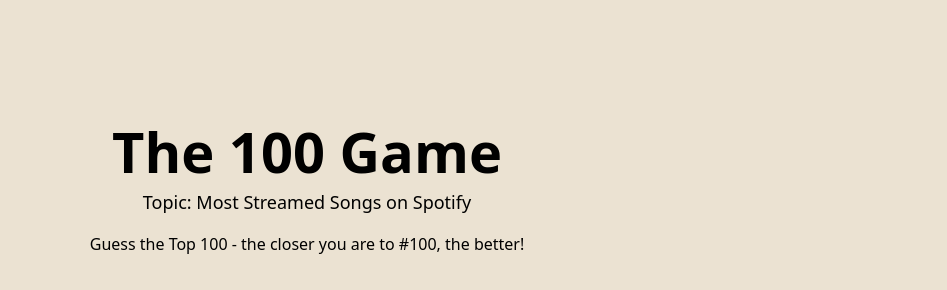
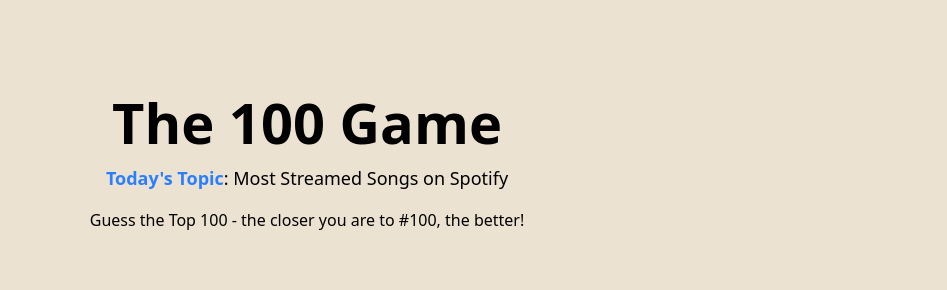
Before and after one commit to Ryzie2003/the100game, a React (Vite) app in the folder frontend/: page / in a window 1280 px wide. Shown: the top 290 px of the page, without its empty margins (333-1280 px from the left). Built offline with nearby package versions, Linux system fonts and the light colour scheme; no server answers.

Commit message:
title styling

```diff
--- a/frontend/src/App.tsx
+++ b/frontend/src/App.tsx
@@ -177,9 +177,9 @@
 
   return (
     <div className="flex flex-col justify-center items-center min-h-screen text-center">
-      <h1 className='text-[3.5em] mb-[-5px] font-bold'>The 100 Game</h1>
-      <p className='text-lg mb-2 md:mb-4'>Topic: {dailyTopic}</p>
-      <p>Guess the Top 100 - the closer you are to #100, the better!</p>
+      <h1 className='text-[3.5em] mt-[-0.5em] font-bold'>The 100 Game</h1>
+      <p className='text-lg mb-2 md:mb-4'><p className='text-blue-500 inline font-bold'>Today's Topic</p>: {dailyTopic}</p>
+      <p className='mb-6'>Guess the Top 100 - the closer you are to #100, the better!</p>
       {message && (
         <div className="fixed top-4 left-1/2 transform -translate-x-1/2 bg-gray-800 text-white px-4 py-2 rounded shadow-lg">
           {message}
```
